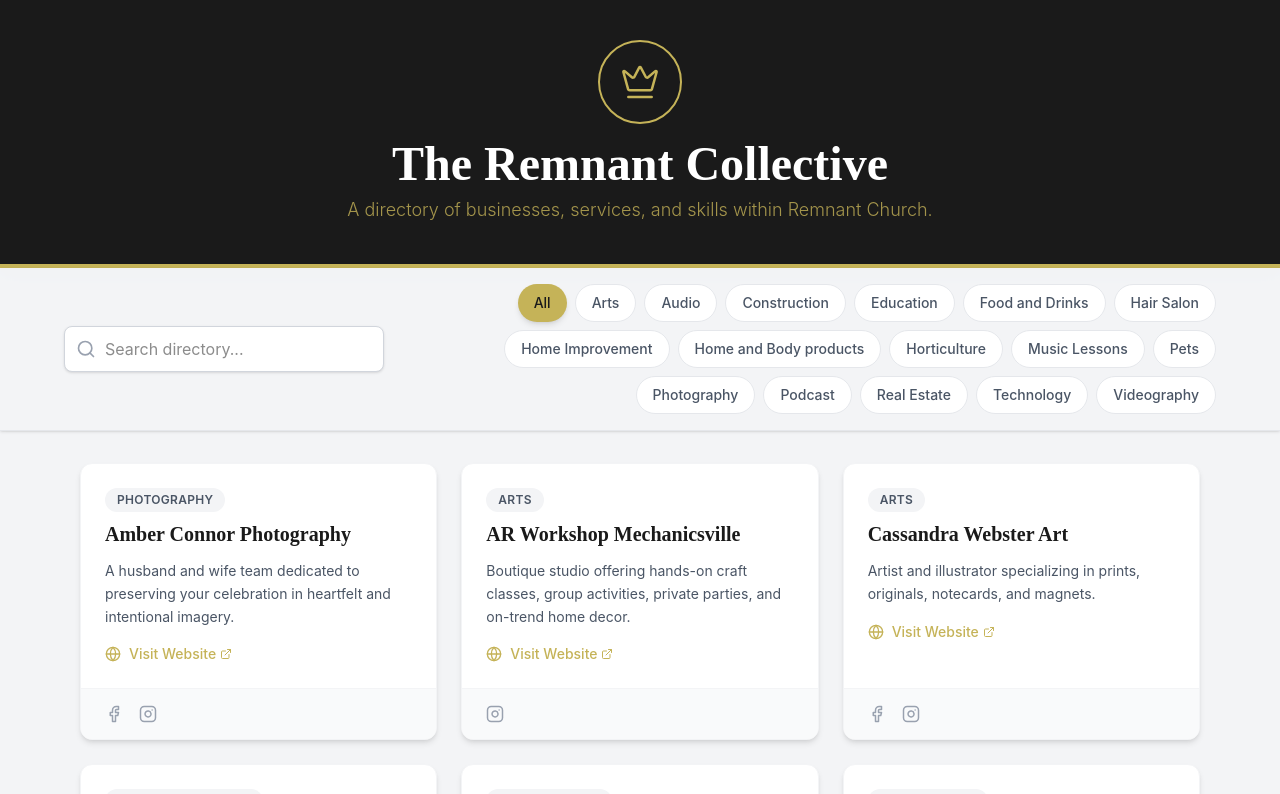
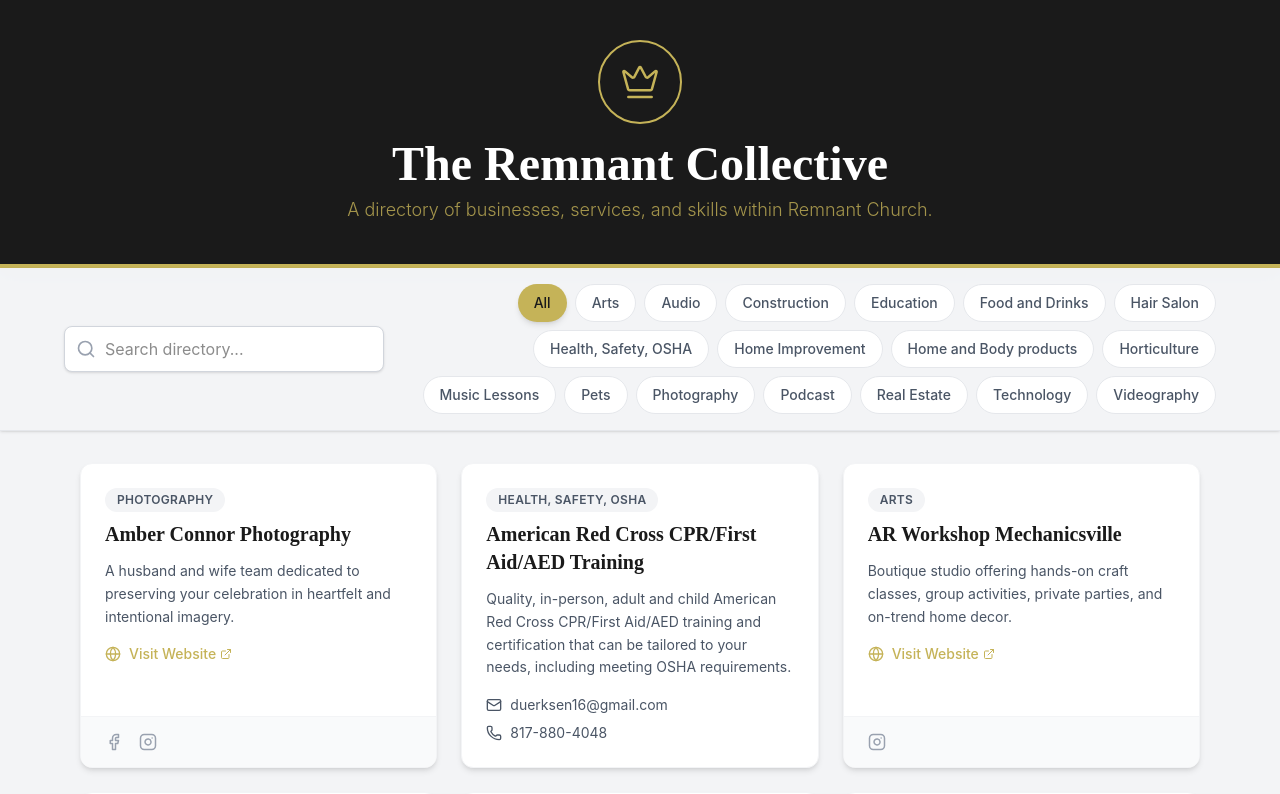
Before and after one commit to RemnantRVA/RemnantRVA.github.io, a React (Vite) app in the folder collective/: page / in a window 1280 px wide. Shown: the top 794 px of the page. Built offline with nearby package versions, Linux system fonts and the light colour scheme.

Commit message:
Add Aubrey Duerkson

```diff
--- a/collective/src/data.js
+++ b/collective/src/data.js
@@ -424,4 +424,15 @@
     phone: "804-363-5787",
     socials: {},
   },
+  {
+    id: 34,
+    name: "American Red Cross CPR/First Aid/AED Training",
+    category: "Health, Safety, OSHA",
+    description:
+      "Quality, in-person, adult and child American Red Cross CPR/First Aid/AED training and certification that can be tailored to your needs, including meeting OSHA requirements.",
+    website: "",
+    email: "duerksen16@gmail.com",
+    phone: "817-880-4048",
+    socials: {},
+  },
 ];
```
